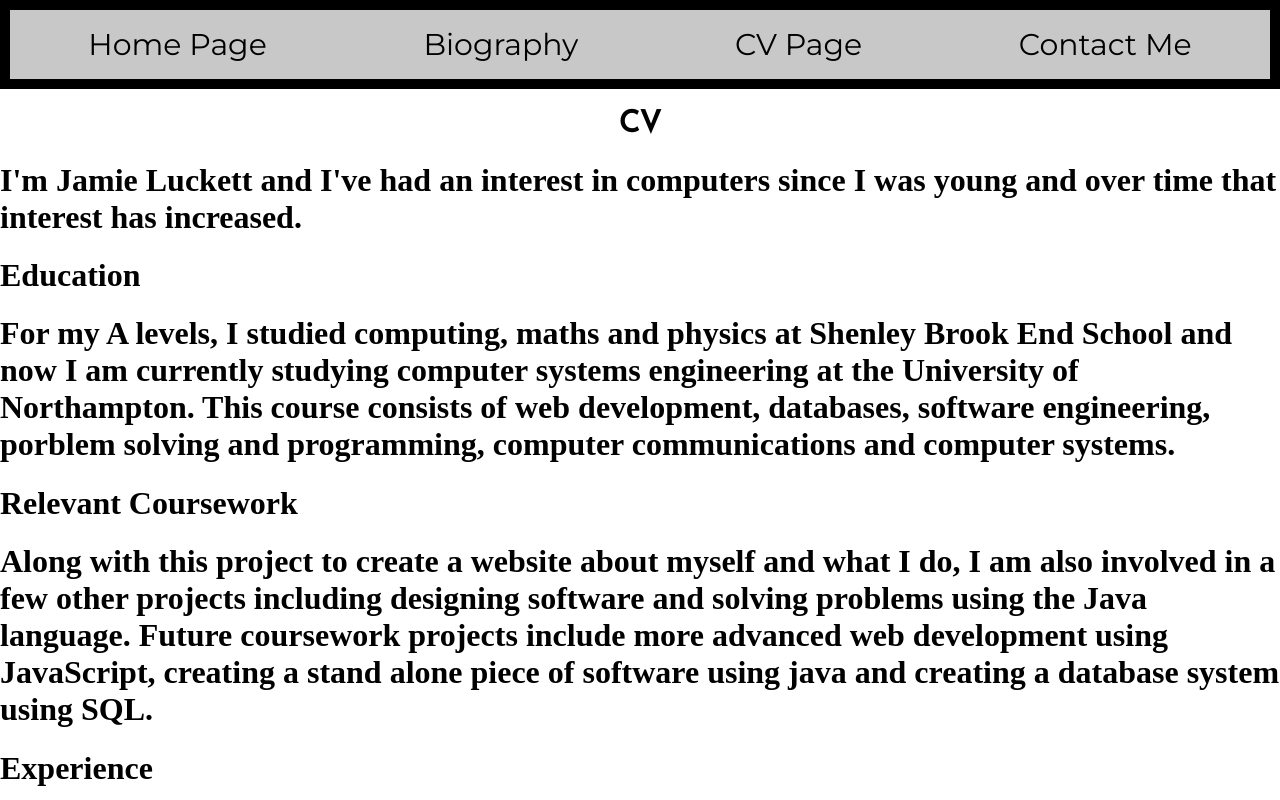
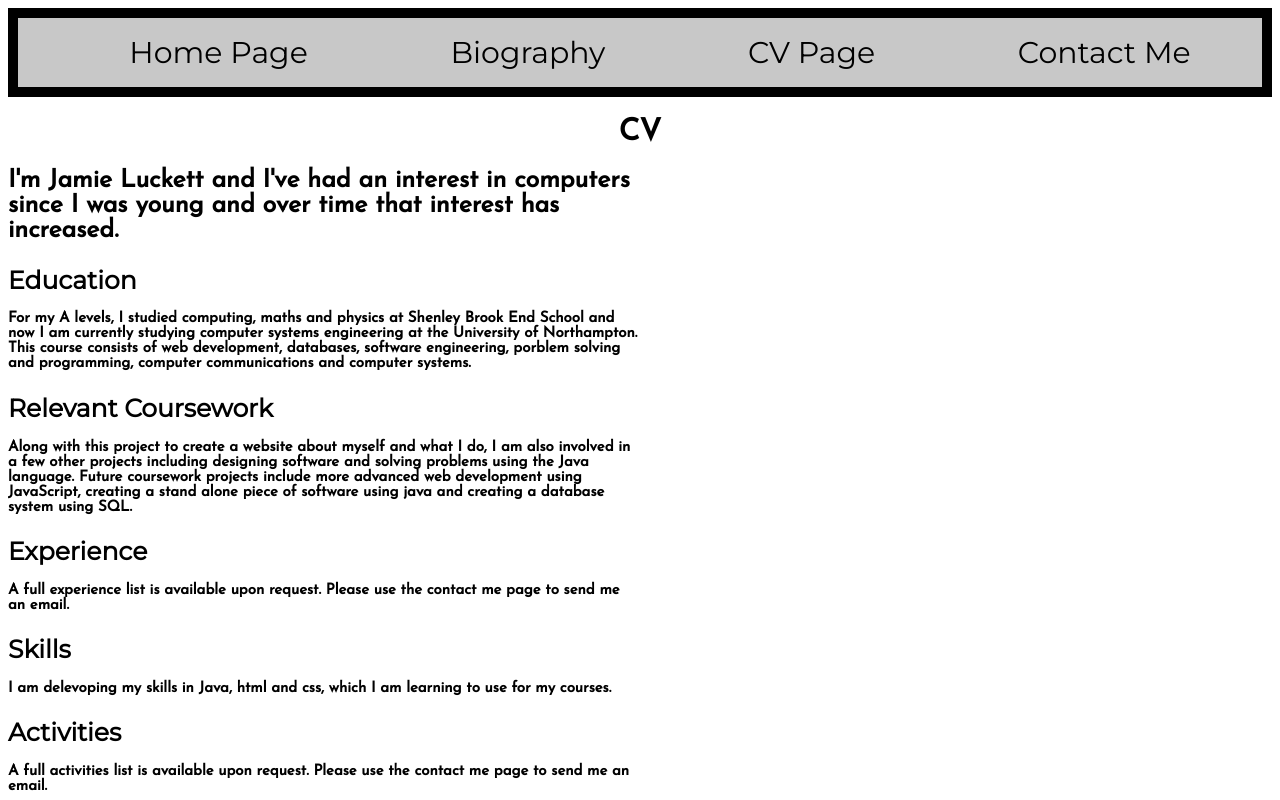
Before and after one commit to LuckyLucketts/csy1018_assign1, a plain HTML site: page cv.html in a window 1280 px wide. Shown: the top 800 px of the page. Drawn offline with Linux system fonts and the light colour scheme.

Commit message:
css_update

```diff
--- a/css/styles.css
+++ b/css/styles.css
@@ -1,6 +1,10 @@
 /* Jamie Luckett 16407112 */
 body {
+<<<<<<< HEAD
+   margin: 0;
+=======
    margin: 0px;
+>>>>>>> 1945c3991b86c01d948d88c8b40a4b2d946cea16 /*Accidentally deleted and the css on github was an old version and replacement from the recycle bin changed some of the lines */
 }
 
 .toolbar-item {
@@ -19,7 +23,21 @@ a {
   flex-direction: row;
   justify-content: space-around;
   list-style: none;
+<<<<<<< HEAD
+  padding: 0;
+}
+
+@media (max-width: 425px) {
+  .toolbar-list {
+    display: flex;
+    flex-direction: column;
+    justify-content: space-around;
+    list-style: none;
+    padding: 0;
+  }
+=======
   padding: 0px;
+>>>>>>> 1945c3991b86c01d948d88c8b40a4b2d946cea16
 }
 
 header {
@@ -84,5 +102,126 @@ header {
   width: 150px;
   margin-left: 50%;
   margin-right: 50%;
+<<<<<<< HEAD
+  background-repeat: no-repeat;
+  background-position: center;
+  background-size: cover;
   border: 5px solid rgba(230, 230, 230, 0.8);
 }
+
+.name-label {
+  font-family: 'Josefin Sans', sans-serif;
+  font-size: 25px;
+}
+
+.email-label {
+  font-family: 'Josefin Sans', sans-serif;
+  font-size: 25px;
+}
+
+.subject-label {
+  font-family: 'Josefin Sans', sans-serif;
+  font-size: 25px;
+}
+
+.content-label {
+  font-family: 'Josefin Sans', sans-serif;
+  font-size: 25px;
+}
+
+.reply-label {
+  font-family: 'Josefin Sans', sans-serif;
+  font-size: 25px;
+}
+
+.cv-intro {
+  display: flex;
+  font-family: 'Josefin Sans', sans-serif;
+  justify-content: flex-start;
+  margin-right: 50%;
+  font-size: 25px;
+}
+
+.cv-education-title {
+  display: flex;
+  font-family: 'Montserrat', 'sans-serif';
+  justify-content: flex-start;
+  margin-right: 50%;
+  font-size: 25px;
+}
+
+.cv-coursework-title {
+  display: flex;
+  font-family: 'Montserrat', 'sans-serif';
+  justify-content: flex-start;
+  margin-right: 50%;
+  font-size: 25px;
+}
+
+.cv-experience-title {
+  display: flex;
+  font-family: 'Montserrat', 'sans-serif';
+  justify-content: flex-start;
+  margin-right: 50%;
+  font-size: 25px;
+}
+
+.cv-skills-title {
+  display: flex;
+  font-family: 'Montserrat', 'sans-serif';
+  justify-content: flex-start;
+  margin-right: 50%;
+  font-size: 25px;
+}
+
+.cv-activities-title {
+  display: flex;
+  font-family: 'Montserrat', 'sans-serif';
+  justify-content: flex-start;
+  margin-right: 50%;
+  font-size: 25px;
+}
+
+.cv-education-text {
+  display: flex;
+  font-family: 'Josefin Sans', sans-serif;
+  justify-content: flex-start;
+  margin-right: 50%;
+  font-size: 15px;
+}
+
+.cv-coursework-text {
+  display: flex;
+  font-family: 'Josefin Sans', sans-serif;
+  justify-content: flex-start;
+  margin-right: 50%;
+  font-size: 15px;
+}
+
+.cv-experience-text {
+  display: flex;
+  font-family: 'Josefin Sans', sans-serif;
+  justify-content: flex-start;
+  margin-right: 50%;
+  font-size: 15px;
+}
+
+.cv-skills-text {
+  display: flex;
+  font-family: 'Josefin Sans', sans-serif;
+  justify-content: flex-start;
+  margin-right: 50%;
+  font-size: 15px;
+}
+
+.cv-activities-text {
+  display: flex;
+  font-family: 'Josefin Sans', sans-serif;
+  justify-content: flex-start;
+  margin-right: 50%;
+  font-size: 15px;
+}
+=======
+  border: 5px solid rgba(230, 230, 230, 0.8);
+}
+>>>>>>> 1945c3991b86c01d948d88c8b40a4b2d946cea16
```
